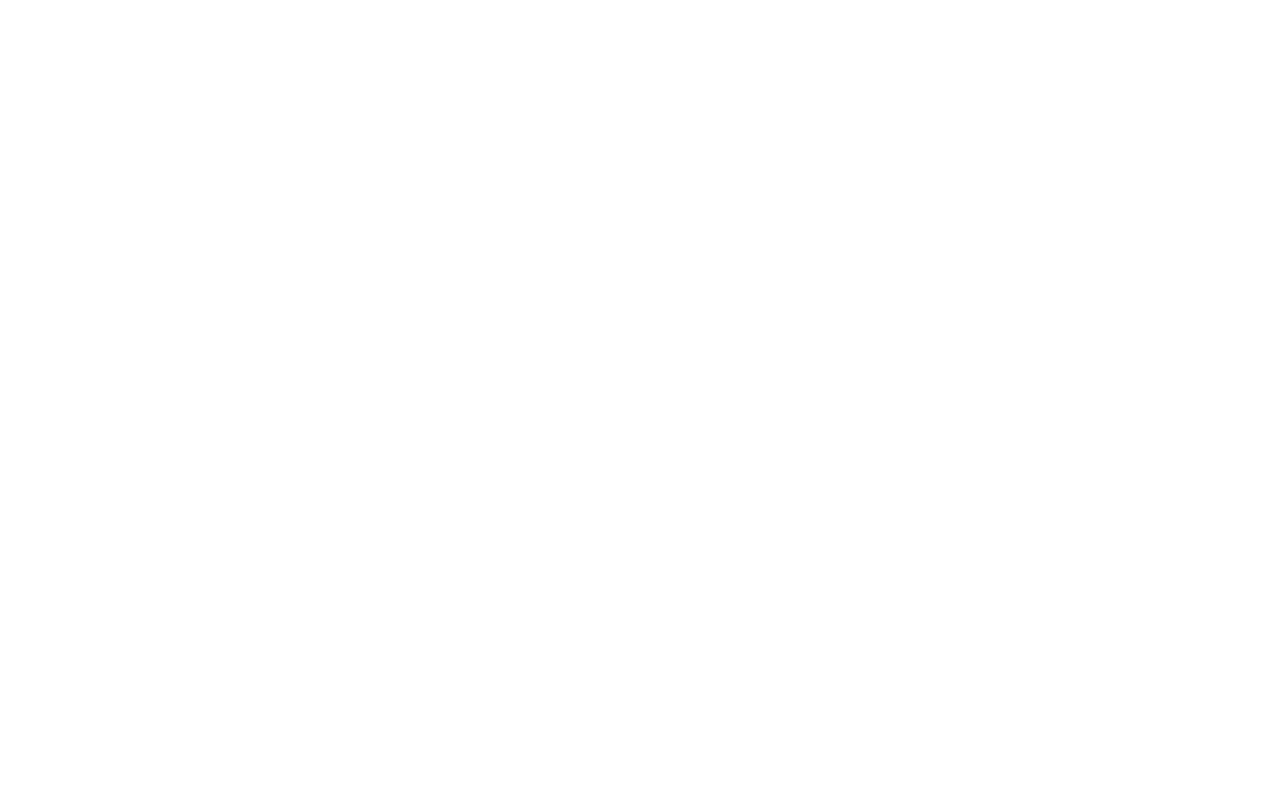
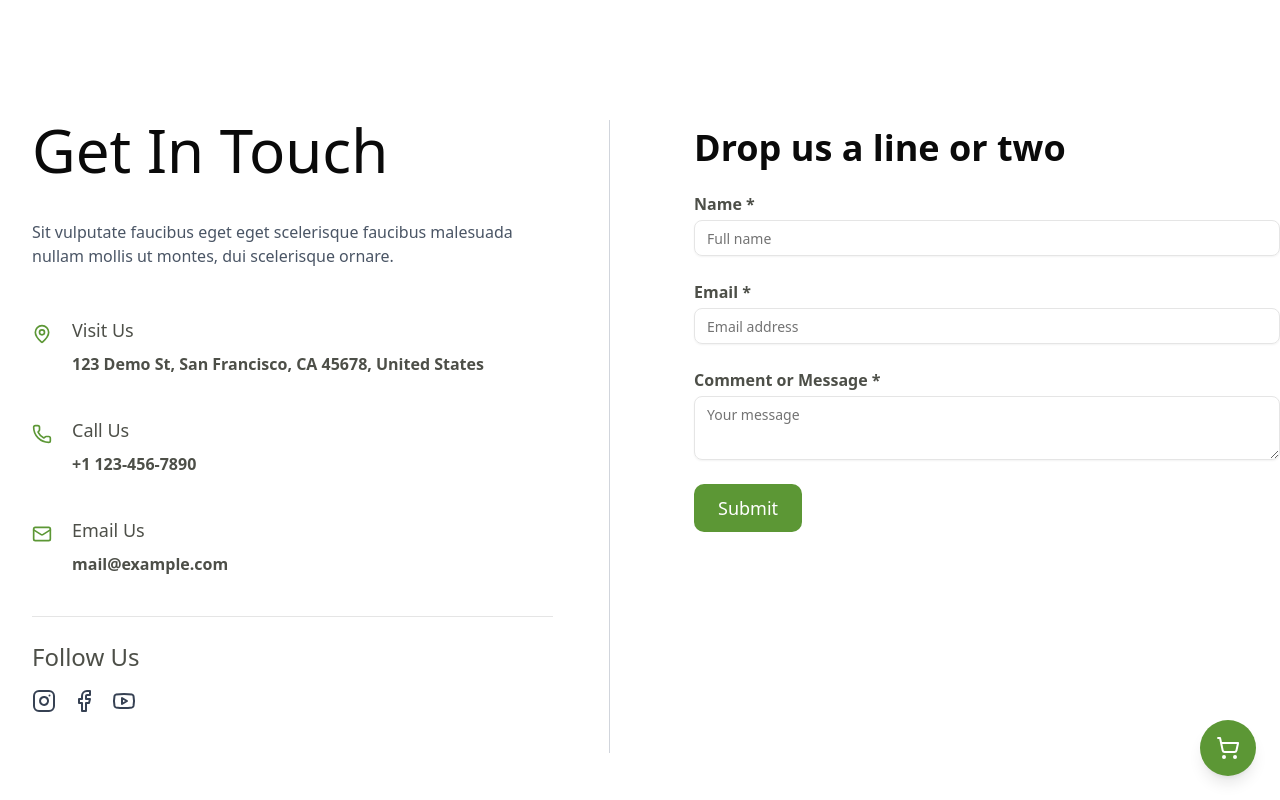
Before and after one commit to anilanazir/Capstone-Project, a React (Vite) app: page /contact in a window 1280 px wide. Before the commit this address had no page. Shown: the top 800 px of the page. Built offline with nearby package versions, Linux system fonts and the light colour scheme.

Commit message:
contact page added

```diff
--- a/package.json
+++ b/package.json
@@ -10,6 +10,7 @@
     "preview": "vite preview"
   },
   "dependencies": {
+    "@hookform/resolvers": "^5.2.2",
     "@radix-ui/react-dialog": "^1.1.15",
     "@radix-ui/react-navigation-menu": "^1.2.14",
     "@radix-ui/react-slot": "^1.2.4",
@@ -20,10 +21,12 @@
     "lucide-react": "^0.556.0",
     "react": "^19.2.0",
     "react-dom": "^19.2.0",
+    "react-hook-form": "^7.68.0",
     "react-redux": "^9.2.0",
     "react-router-dom": "^7.10.1",
     "tailwind-merge": "^3.4.0",
-    "tailwindcss": "^4.1.17"
+    "tailwindcss": "^4.1.17",
+    "yup": "^1.7.1"
   },
   "devDependencies": {
     "@eslint/js": "^9.39.1",
--- a/src/App.jsx
+++ b/src/App.jsx
@@ -4,6 +4,7 @@
 import Home from "./pages/Home/Home";
 import ProductDetails from "./pages/productDetails/productDetails";
 import Plants from "./pages/Plants/Plants";
+import ContactPage from "@/pages/Contact/ContactPage";
 
 function App() {
   return (
@@ -12,6 +13,7 @@
         <Route path="/" element={<Home />} />
         <Route path="/product/:id" element={<ProductDetails />} />
         <Route path="/Plants" element={<Plants />} />
+        <Route path="/contact" element={<ContactPage />} />
         {/* <Route path="/cart" element={<CartPage />} /> */}
       </Route>
     </Routes>
--- /dev/null
+++ b/src/components/ui/textarea.jsx
@@ -0,0 +1,20 @@
+import * as React from "react"
+
+import { cn } from "@/lib/utils"
+
+function Textarea({
+  className,
+  ...props
+}) {
+  return (
+    <textarea
+      data-slot="textarea"
+      className={cn(
+        "border-input placeholder:text-muted-foreground focus-visible:border-ring focus-visible:ring-ring/50 aria-invalid:ring-destructive/20 dark:aria-invalid:ring-destructive/40 aria-invalid:border-destructive dark:bg-input/30 flex field-sizing-content min-h-16 w-full rounded-md border bg-transparent px-3 py-2 text-base shadow-xs transition-[color,box-shadow] outline-none focus-visible:ring-[3px] disabled:cursor-not-allowed disabled:opacity-50 md:text-sm",
+        className
+      )}
+      {...props} />
+  );
+}
+
+export { Textarea }
--- /dev/null
+++ b/src/pages/Contact/ContactPage.jsx
@@ -0,0 +1,165 @@
+import React from "react";
+import { useForm } from "react-hook-form";
+import { yupResolver } from "@hookform/resolvers/yup";
+import { contactSchema } from "@/validations/contactSchema";
+import { Input } from "@/components/ui/input";
+import { Textarea } from "@/components/ui/textarea";
+import { Button } from "@/components/ui/button";
+
+import {
+  MapPin,
+  Phone,
+  Mail,
+  Instagram,
+  Facebook,
+  Youtube,
+} from "lucide-react";
+
+const ContactPage = () => {
+  const {
+    register,
+    handleSubmit,
+    formState: { errors },
+    reset,
+  } = useForm({
+    resolver: yupResolver(contactSchema),
+  });
+
+  const onSubmit = (data) => {
+    console.log("Contact Data:", data);
+    reset();
+    alert("Message sent successfully!");
+  };
+
+  return (
+    <section className="min-h-screen bg-white py-30 ">
+      <div className="container mx-auto flex flex-col md:flex-row gap-15">
+
+        <div
+          className="md:w-1/2 pr-0 md:pr-6  border-b md:border-b-0 md:border-r border-gray-300 pb-10 md:pt-0">
+          <div className="flex flex-col gap-6 px-8">
+            <h2 className="text-6xl font-medium mb-4">Get In Touch</h2>
+            <p className="text-gray-600 mb-6">
+              Sit vulputate faucibus eget eget scelerisque faucibus malesuada
+              nullam mollis ut montes, dui scelerisque ornare.
+            </p>
+
+
+            <div className="flex flex-col text-gray-700 mb-4">
+              <div className="flex items-center gap-2">
+                <MapPin className="w-5 h-5 text-[#5c9735]" />
+                <span className="text-lg ml-3 font-medium text-[#4D4F48] mb-2">
+                  Visit Us
+                </span>
+              </div>
+              <span className="ml-10 text-[#4D4F48] font-bold">
+                123 Demo St, San Francisco, CA 45678, United States
+              </span>
+            </div>
+
+            <div className="flex flex-col text-gray-700 mb-4">
+              <div className="flex items-center gap-2">
+                <Phone className="w-5 h-5 text-[#5c9735]" />
+                <span className="text-lg font-medium ml-3 text-[#4D4F48] mb-2">
+                  Call Us
+                </span>
+              </div>
+              <span className="ml-10 text-[#4D4F48] font-bold">
+                +1 123-456-7890
+              </span>
+            </div>
+
+            <div className="flex flex-col text-gray-700 mb-4">
+              <div className="flex items-center gap-2">
+                <Mail className="w-5 h-5 text-[#5c9735]" />
+                <span className="text-lg font-medium ml-3 text-[#4D4F48] mb-2">
+                  Email Us
+                </span>
+              </div>
+              <span className="ml-10 text-[#4D4F48] font-bold">
+                mail@example.com
+              </span>
+            </div>
+
+            <hr />
+
+
+            <div>
+              <h6 className="text-2xl text-[#4D4F48] font-medium">Follow Us</h6>
+              <div className="flex items-center gap-4 mt-4">
+                <a href="#" className="text-gray-700 hover:text-green-700">
+                  <Instagram className="w-6 h-6" />
+                </a>
+                <a href="#" className="text-gray-700 hover:text-green-700">
+                  <Facebook className="w-6 h-6" />
+                </a>
+                <a href="#" className="text-gray-700 hover:text-green-700">
+                  <Youtube className="w-6 h-6" />
+                </a>
+              </div>
+            </div>
+          </div>
+        </div>
+
+
+        <div className="md:w-1/2 md:pl-6 pt-6 md:pt-0">
+          <div className="space-y-10 pt-2">
+            <h2 className="text-4xl font-bold mb-6">Drop us a line or two</h2>
+
+            <form onSubmit={handleSubmit(onSubmit)} className="space-y-6">
+
+              <div className="flex flex-col">
+                <label className="mb-1 font-semibold text-[#4D4F48]">
+                  Name *
+                </label>
+                <Input placeholder="Full name" {...register("name")} />
+                {errors.name && (
+                  <p className="text-red-500 text-sm mt-1">
+                    {errors.name.message}
+                  </p>
+                )}
+              </div>
+
+              <div className="flex flex-col">
+                <label className="mb-1 font-semibold text-[#4D4F48]">
+                  Email *
+                </label>
+                <Input placeholder="Email address" {...register("email")} />
+                {errors.email && (
+                  <p className="text-red-500 text-sm mt-1">
+                    {errors.email.message}
+                  </p>
+                )}
+              </div>
+
+              <div className="flex flex-col">
+                <label className="mb-1 font-semibold text-[#4D4F48]">
+                  Comment or Message *
+                </label>
+                <Textarea
+                  rows={4}
+                  placeholder="Your message"
+                  {...register("message")}
+                />
+                {errors.message && (
+                  <p className="text-red-500 text-sm mt-1">
+                    {errors.message.message}
+                  </p>
+                )}
+              </div>
+
+              <Button
+                type="submit"
+                className="bg-[#5c9735] hover:bg-green-800 text-white p-6 rounded-lg text-lg"
+              >
+                Submit
+              </Button>
+            </form>
+          </div>
+        </div>
+      </div>
+    </section>
+  );
+};
+
+export default ContactPage;
--- /dev/null
+++ b/src/validations/contactSchema.js
@@ -0,0 +1,23 @@
+import * as yup from "yup";
+
+export const contactSchema = yup.object({
+  name: yup
+    .string()
+    .required("Full name is required")
+    .min(3, "Name must be at least 3 characters"),
+
+  email: yup
+    .string()
+    .email("Invalid email address")
+    .required("Email is required"),
+
+  phone: yup
+    .string()
+    .required("Phone number is required")
+    .matches(/^[0-9+\-\s]+$/, "Invalid phone number"),
+
+  message: yup
+    .string()
+    .required("Message is required")
+    .min(10, "Message must be at least 10 characters"),
+});
```
Also changed, not shown: 1 other file (tests, documents, lock files or other folders).
